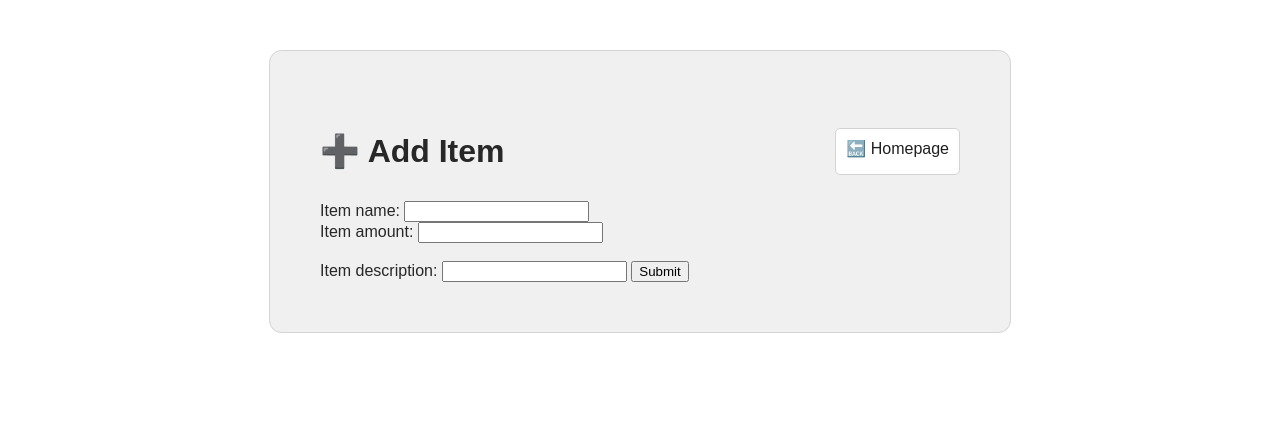
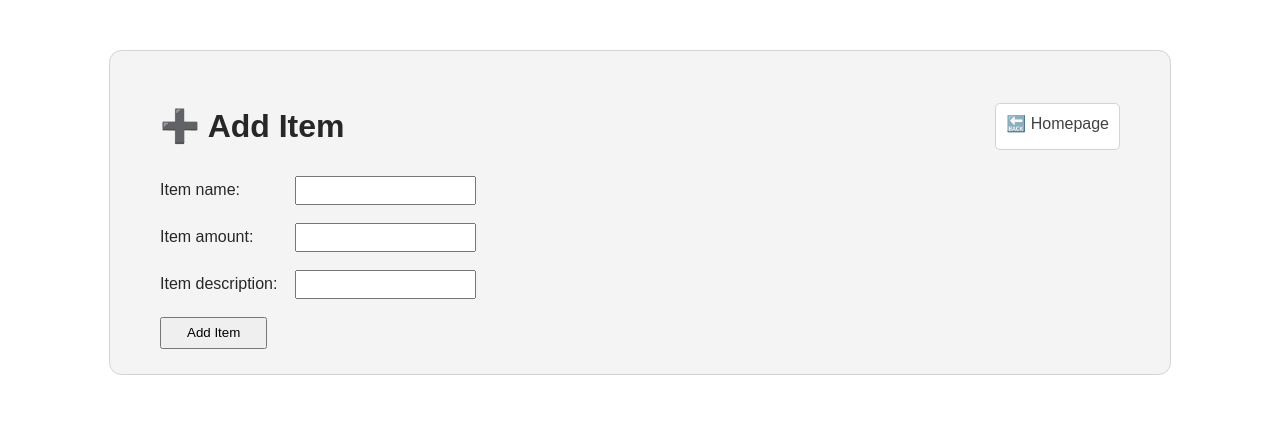
Before and after one commit to rreede/PHP-OOP-Inventory-Crud-Application, a PHP site: page /addItem.php in a window 1280 px wide. Shown: the top 424 px of the page. Run offline with PHP 8.4, Linux system fonts and the light colour scheme.

Commit message:
Added Update functionality

```diff
--- a/addItem.php
+++ b/addItem.php
@@ -18,19 +18,18 @@
 
 <h1> ➕ Add Item </h1>
 
-<span class="button"><a href="Index.php">🔙 Homepage</a></span>
+<span class="button"><a href="index.php">🔙 Homepage</a></span>
 
 </div>
 
 <form method='post' action="<?php echo $_SERVER['PHP_SELF']; ?>">
 
-        Item name:  <input type="text" name='itemName'><br>
+<label for="">Item name:</label><input type="text" name='itemName'><br><br>
 
-        Item amount:  <input type="number" name='itemAmount'><br>
-        <br>
-        Item description:  <input type="text" name='itemDescription'>
-
-    <input type='submit'>
+<label for="">Item amount:</label><input type="number" name='itemAmount'><br><br>
+        <label for="">Item description:</label><input type="text" name='itemDescription'>
+        <br><br>
+    <input type='submit' class='update' value='Add Item'>
     </form>
 <?php
 
--- a/style.css
+++ b/style.css
@@ -1,3 +1,8 @@
+* {
+    margin: 0;
+    padding:0;
+}
+
 body {
     font-family:arial;
     color:rgb(39, 39, 39);
@@ -6,13 +11,14 @@ body {
 }
 
 
+
 .wrapper {
-    width:640px;
+    width:960px;
     margin: 50px auto;
     border:1px solid lightgray;
-    padding:50px;
+    padding:25px 50px;
     border-radius:12.5px;
-    background:rgb(240, 240, 240);
+    background:rgb(244, 244, 244);
 }
 
 .top-header {
@@ -20,6 +26,7 @@ body {
     justify-content:space-between;
     align-items:center;
     height:100px;
+    width:100%;
 }
 
 .button {
@@ -33,7 +40,7 @@ body {
 
 .button a {
     text-decoration:none;
-
+    text-decoration:none;
     color:rgb(32, 32, 32);
 }
 
@@ -41,11 +48,47 @@ body {
 table {
     padding:25px;
     border-radius:12.5px;
-    border:1px solid lightgray;
+    border:1px solid rgb(223, 223, 223);
     background:white;
+    width:100%;
 }
 
 td {
     padding-top:25px;
     padding-right:50px;
+    text-align:center;
 }
+
+a:link{
+    text-decoration: none!important;
+    color:rgb(66, 66, 66);
+  }
+
+  a:visited{
+    text-decoration: none!important;
+    color:rgb(66, 66, 66);
+  }
+
+  a:hover{
+    text-decoration: none!important;
+    color:rgb(20, 189, 195);
+  }
+
+  label {
+    display:inline-block;
+    width:135px;
+  }
+
+  .update {
+    padding:6.25px 25px;
+
+
+  }
+
+  input[type=text] {
+    height:25px;
+  }
+
+  input[type=number] {
+    height:25px;
+  }
```
Also changed, not shown: Index.php (+12 -9 lines), deleteItem.php (+6 -2 lines), updateItem.php (+57 -8 lines).
